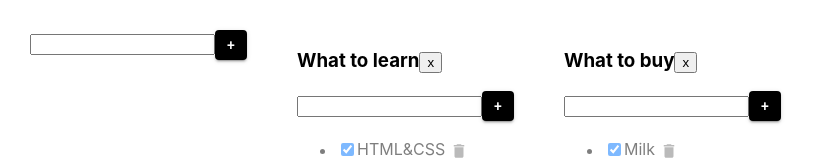
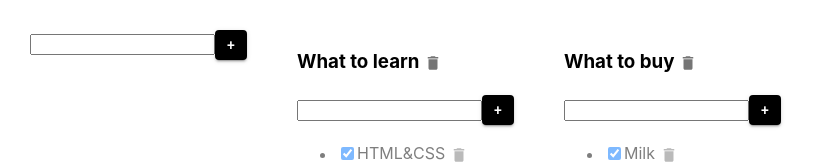
Before and after one commit to WhiteQuennAnn/todolist_01, a React (Create React App) app: page / in a window 1280 px wide. Shown: the top 164 px of the page, without its empty margins (0-815 px from the left). Built offline with nearby package versions, Linux system fonts and the light colour scheme.

Commit message:
lesson 7

```diff
--- a/src/Todolist.tsx
+++ b/src/Todolist.tsx
@@ -42,8 +42,11 @@ export function Todolist(props: PropsType) {
     const onCompletedClickHandler = () => props.changeFilter("completed", props.id);
 
     return <div>
-        <h3> <EditableSpan value={props.title} onChange={changeTodolistTitle} />
-            <button onClick={removeTodolist}>x</button>
+        <h3><EditableSpan value={props.title} onChange={changeTodolistTitle}/>
+            {/*<button onClick={removeTodolist}>x</button>*/}
+            <IconButton aria-label="delete" size="small" onClick={removeTodolist}>
+                <DeleteIcon fontSize="inherit"/>
+            </IconButton>
         </h3>
         <AddItemForm addItem={addTask}/>
         <ul>
@@ -61,10 +64,10 @@ export function Todolist(props: PropsType) {
 
                     return <li key={t.id} className={t.isDone ? "is-done" : ""}>
                         <input type="checkbox" onChange={onChangeHandler} checked={t.isDone}/>
-                        <EditableSpan value={t.title} onChange={onTitleChangeHandler} />
+                        <EditableSpan value={t.title} onChange={onTitleChangeHandler}/>
                         {/*<button onClick={onClickHandler}>x</button>*/}
                         <IconButton aria-label="delete" size="small" onClick={onClickHandler}>
-                            <DeleteIcon fontSize="inherit" />
+                            <DeleteIcon fontSize="inherit"/>
                         </IconButton>
                     </li>
                 })
```
